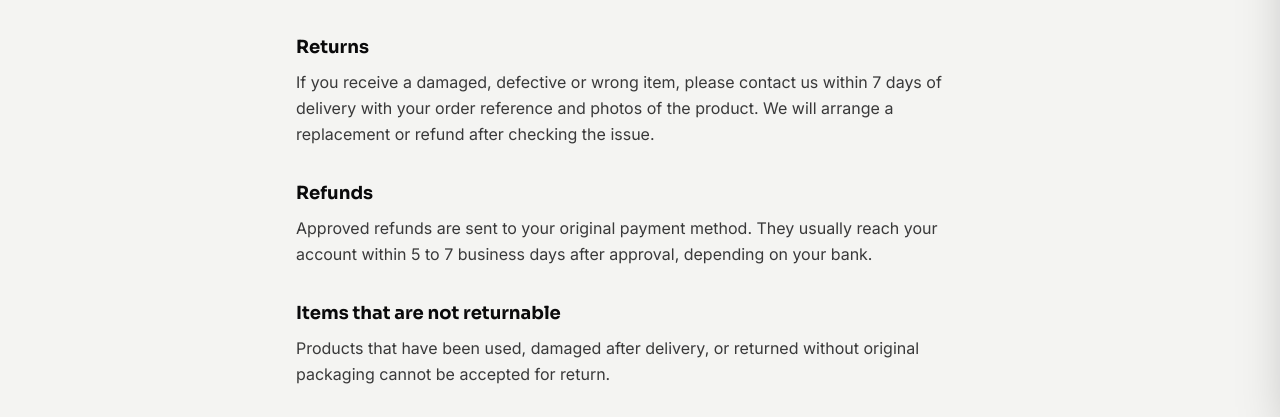
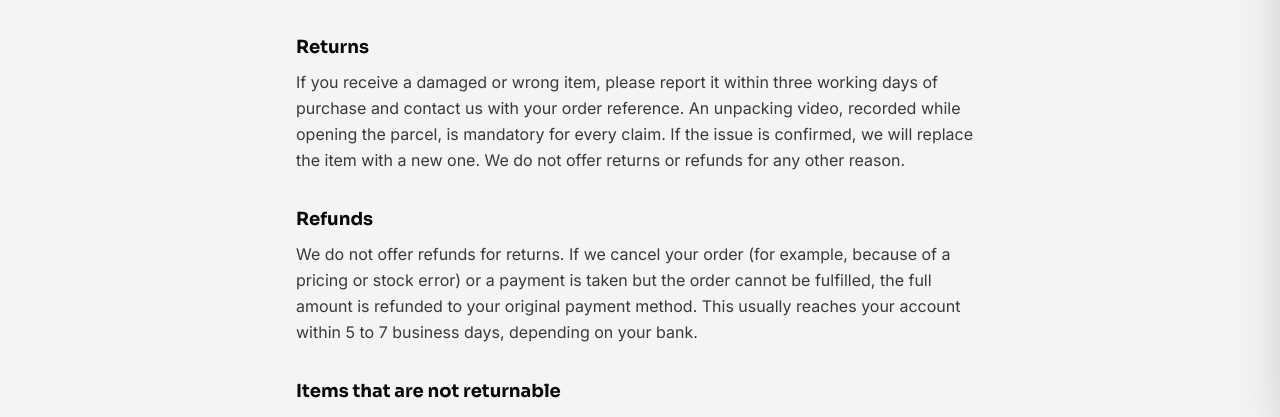
Before and after one commit to sharugesh19/BrennGlobal, a React (Vite) app in the folder frontend/: page /refund-policy in a window 1280 px wide. Shown: the part 381-798 px from the top of the page. Built offline with nearby package versions, Linux system fonts and the light colour scheme; no server answers; the database is empty.

Commit message:
Update policy text with client's answers

```diff
--- a/frontend/src/pages/Policy.jsx
+++ b/frontend/src/pages/Policy.jsx
@@ -1,8 +1,8 @@
 import SEO from "../components/seo/SEO.jsx";
 
 // ---- Change these values after confirming with the client ----
-const SHIPPING_DAYS = "5 to 7 business days";
-const RETURN_DAYS = "7 days";
+const SHIPPING_DAYS = "2 to 3 business days within Tamil Nadu and 3 to 7 business days for other parts of India";
+const RETURN_DAYS = "three working days";
 const BUSINESS = {
   name: "Brenn Global",
   email: "support@brennglobal.in",
@@ -126,19 +126,19 @@ const POLICIES = {
       {
         heading: "Returns",
         body: [
-          `If you receive a damaged, defective or wrong item, please contact us within ${RETURN_DAYS} of delivery with your order reference and photos of the product. We will arrange a replacement or refund after checking the issue.`,
+                    `If you receive a damaged or wrong item, please report it within ${RETURN_DAYS} of purchase and contact us with your order reference. An unpacking video, recorded while opening the parcel, is mandatory for every claim. If the issue is confirmed, we will replace the item with a new one. We do not offer returns or refunds for any other reason.`,
         ],
       },
       {
         heading: "Refunds",
         body: [
-          "Approved refunds are sent to your original payment method. They usually reach your account within 5 to 7 business days after approval, depending on your bank.",
+                    "We do not offer refunds for returns. If we cancel your order (for example, because of a pricing or stock error) or a payment is taken but the order cannot be fulfilled, the full amount is refunded to your original payment method. This usually reaches your account within 5 to 7 business days, depending on your bank.",
         ],
       },
       {
         heading: "Items that are not returnable",
         body: [
-          "Products that have been used, damaged after delivery, or returned without original packaging cannot be accepted for return.",
+                    "We do not accept returns or refunds for a change of mind, or for products that have been used or damaged after delivery. Claims reported after three working days, or without an unpacking video, cannot be accepted.",
         ],
       },
       {
@@ -164,7 +164,7 @@ const POLICIES = {
       },
       {
         heading: "Shipping charges",
-        body: ["Any shipping charges are shown at checkout before you pay."],
+        body: ["Delivery charges, if any, depend on the delivery location and are confirmed before your order is shipped."],
       },
       {
         heading: "Tracking",
```
